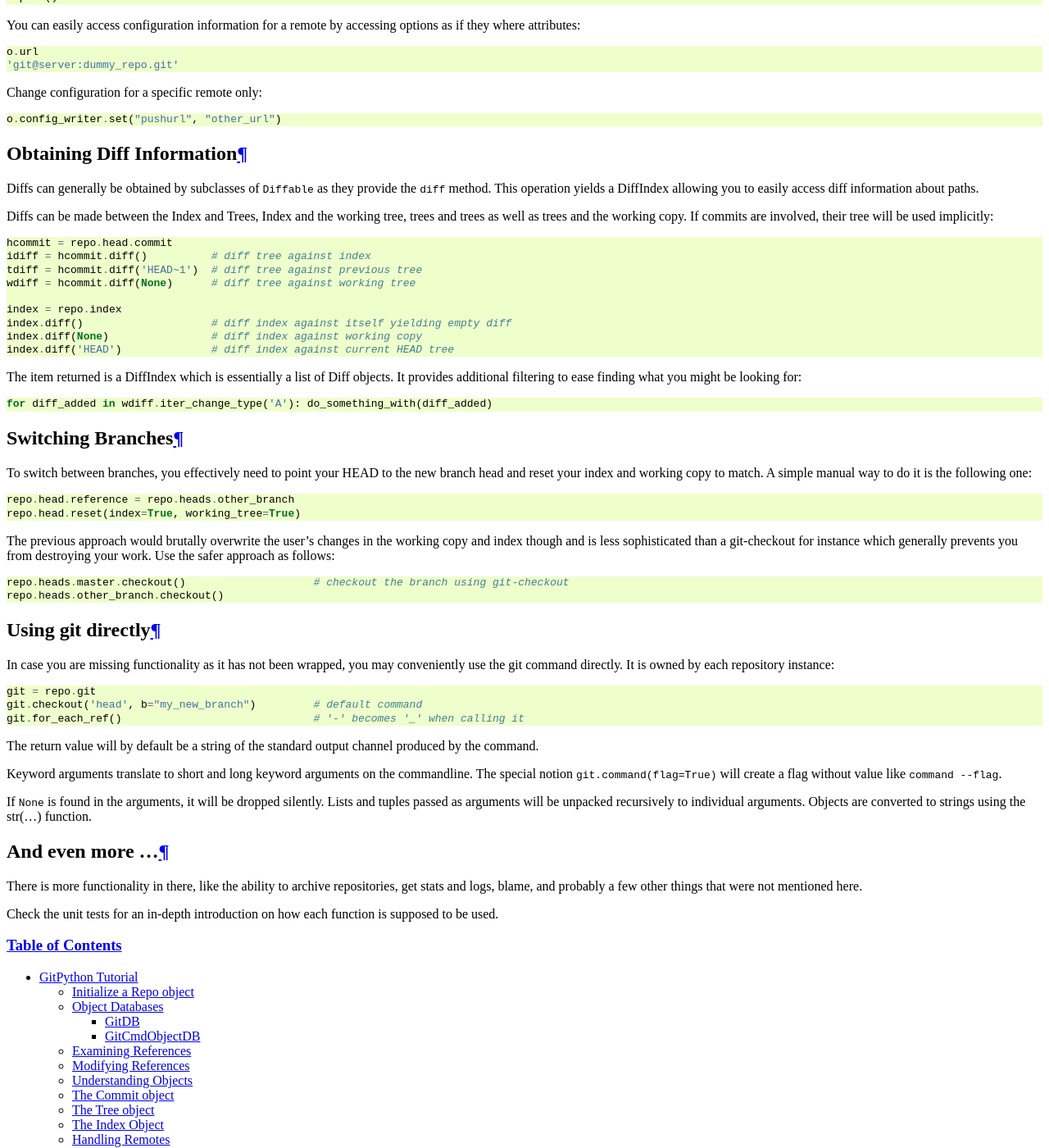
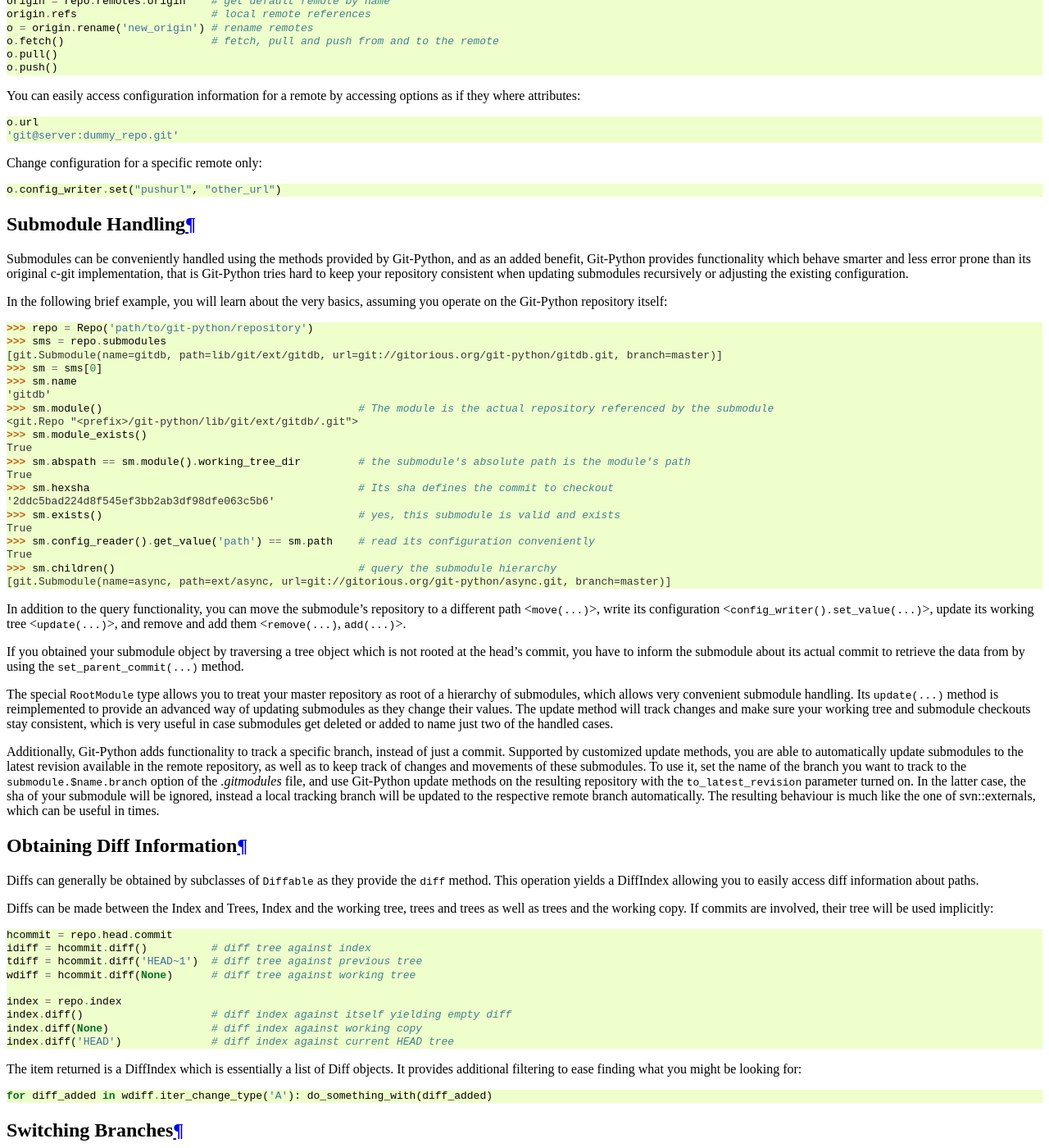
Before and after one commit to gitpython-developers/GitPython, a Sphinx documentation site: the page built from doc/source/tutorial.rst, in a window 1280 px wide and 1400 px high, scrolled down 5120 px. Shown: the whole window at 82% size. Built offline with Sphinx 7.4.7, drawn with Linux system fonts in a browser that asks for light colours; some of the changed text lies outside the part shown.

Commit message:
Updated tutorial with a brief introduction to submodules Changes now give a hint at the upcoming release as well

```diff
--- a/doc/source/changes.rst
+++ b/doc/source/changes.rst
@@ -2,8 +2,9 @@
 Changelog
 =========
 
-0.3.0 Beta 3
+0.3.1 Beta 1
 ============
+* Full Submodule-Support
 * Added unicode support for author names. Commit.author.name is now unicode instead of string.
 
 0.3.0 Beta 2
--- a/doc/source/tutorial.rst
+++ b/doc/source/tutorial.rst
@@ -272,6 +272,9 @@ As trees only allow direct access to their direct entries, use the traverse  met
     for entry in tree.traverse(): do_something_with(entry)
 
 
+.. note:: If tree's return Submodule objects, they will assume that they exist at the current head's commit. The tree it originated from may be rooted at another commit though, which has to be told to the Submodule object using its ``set_parent_commit(my_commit)`` method.
+
+
 The Index Object
 ****************
 The git index is the stage containing changes to be written with the next commit or where merges finally have to take place. You may freely access and manipulate  this information using the IndexFile Object::
@@ -316,6 +319,42 @@ You can easily access configuration information for a remote by accessing option
 Change configuration for a specific remote only::
 
     o.config_writer.set("pushurl", "other_url")
+
+
+Submodule Handling
+******************
+Submodules can be conveniently handled using the methods provided by Git-Python, and as an added benefit, Git-Python provides functionality which behave smarter and less error prone than its original c-git implementation, that is Git-Python tries hard to keep your repository consistent when updating submodules recursively or adjusting the existing configuration.
+
+In the following brief example, you will learn about the very basics, assuming you operate on the Git-Python repository itself::
+
+    >>> repo = Repo('path/to/git-python/repository')
+    >>> sms = repo.submodules
+    [git.Submodule(name=gitdb, path=lib/git/ext/gitdb, url=git://gitorious.org/git-python/gitdb.git, branch=master)]
+    >>> sm = sms[0]
+    >>> sm.name
+    'gitdb'
+    >>> sm.module()                                        # The module is the actual repository referenced by the submodule
+    <git.Repo "<prefix>/git-python/lib/git/ext/gitdb/.git">
+    >>> sm.module_exists()
+    True
+    >>> sm.abspath == sm.module().working_tree_dir         # the submodule's absolute path is the module's path
+    True
+    >>> sm.hexsha                                          # Its sha defines the commit to checkout
+    '2ddc5bad224d8f545ef3bb2ab3df98dfe063c5b6'
+    >>> sm.exists()                                        # yes, this submodule is valid and exists
+    True
+    >>> sm.config_reader().get_value('path') == sm.path    # read its configuration conveniently
+    True
+    >>> sm.children()                                      # query the submodule hierarchy
+    [git.Submodule(name=async, path=ext/async, url=git://gitorious.org/git-python/async.git, branch=master)]
+
+In addition to the query functionality, you can move the submodule's repository to a different path <``move(...)``>, write its configuration <``config_writer().set_value(...)``>, update its working tree <``update(...)``>, and remove and add them <``remove(...)``, ``add(...)``>.
+
+If you obtained your submodule object by traversing a tree object which is not rooted at the head's commit, you have to inform the submodule about its actual commit to retrieve the data from by using the ``set_parent_commit(...)`` method.
+
+The special ``RootModule`` type allows you to treat your master repository as root of a hierarchy of submodules, which allows very convenient submodule handling. Its ``update(...)`` method is reimplemented to provide an advanced way of updating submodules as they change their values. The update method will track changes and make sure your working tree and submodule checkouts stay consistent, which is very useful in case submodules get deleted or added to name just two of the handled cases.
+
+Additionally, Git-Python adds functionality to track a specific branch, instead of just a commit. Supported by customized update methods, you are able to automatically update submodules to the latest revision available in the remote repository, as well as to keep track of changes and movements of these submodules. To use it, set the name of the branch you want to track to the ``submodule.$name.branch`` option of the *.gitmodules*  file, and use Git-Python update methods on the resulting repository with the ``to_latest_revision`` parameter turned on. In the latter case, the sha of your submodule will be ignored, instead a local tracking branch will be updated to the respective remote branch automatically. The resulting behaviour is much like the one of svn::externals, which can be useful in times.
 
 Obtaining Diff Information
 **************************
```
